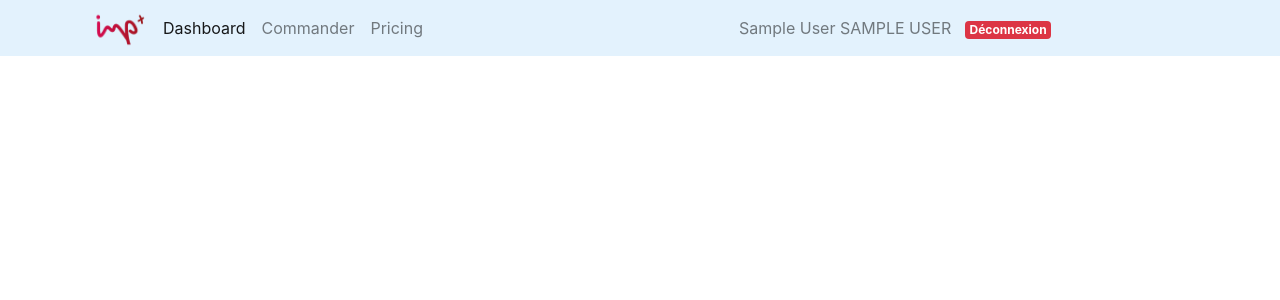
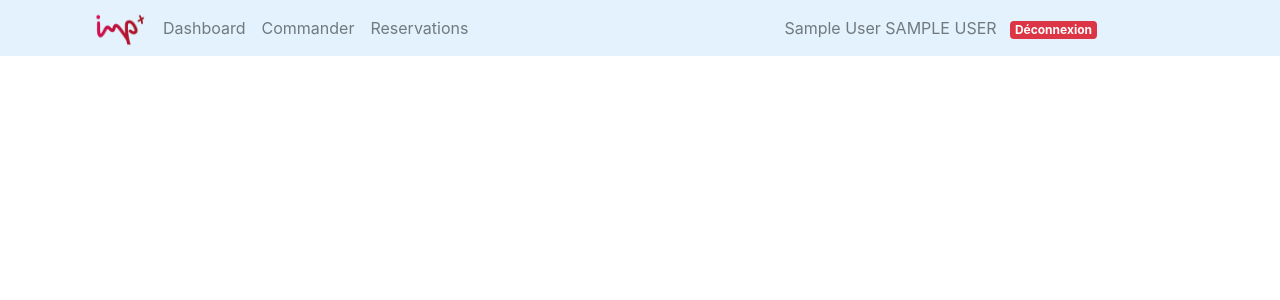
Before and after one commit to LysaDef/imprimplus, a PHP site: the page made by page/template/menu.php in a window 1280 px wide. Shown: the top 300 px of the page. Run offline with PHP 8.4, Linux system fonts and the light colour scheme; the template is opened without the code that fills it, so the values that code supplies are empty; the visitor is signed in with stand-in values (Sample User, id 1); some libraries are stand-ins or nearby versions.

Commit message:
Design lysa

```diff
--- a/page/orderPage_defaultAction.php
+++ b/page/orderPage_defaultAction.php
@@ -1,5 +1,5 @@
 <?php include('template/header.php'); ?>
-    <div class="container">
+<?php include('template/menu.php'); ?>
 
 
 <table class="table">
@@ -39,6 +39,6 @@ echo $html;
   </tbody>
 </table>
 
-    </div>
+
 
 <?php include('template/footer.php'); ?>
--- a/page/template/menu.php
+++ b/page/template/menu.php
@@ -9,14 +9,14 @@
         </button>
         <div class="collapse navbar-collapse" id="navbarNavDropdown">
             <ul class="navbar-nav">
-                <li class="nav-item active">
-                    <a class="nav-link" href="#">Dashboard <span class="sr-only">(current)</span></a>
+                <li class="nav-item">
+                    <a class="nav-link" href="?route=dashboard">Dashboard</a>
                 </li>
                 <li class="nav-item">
                     <a class="nav-link" href="?route=bookingprint">Commander</a>
                 </li>
                 <li class="nav-item">
-                    <a class="nav-link" href="#">Pricing</a>
+                    <a class="nav-link" href="?route=order">Reservations</a>
                 </li>
                 <li class="nav-item">
                     <span style="margin-left: 300px;" class="nav-link";><?php echo $_SESSION['prenom']." ".strtoupper($_SESSION['nom']) ?> &nbsp; <a href="?route=authenticate&action=logout" class="badge badge-danger">Déconnexion</a></span>
```
